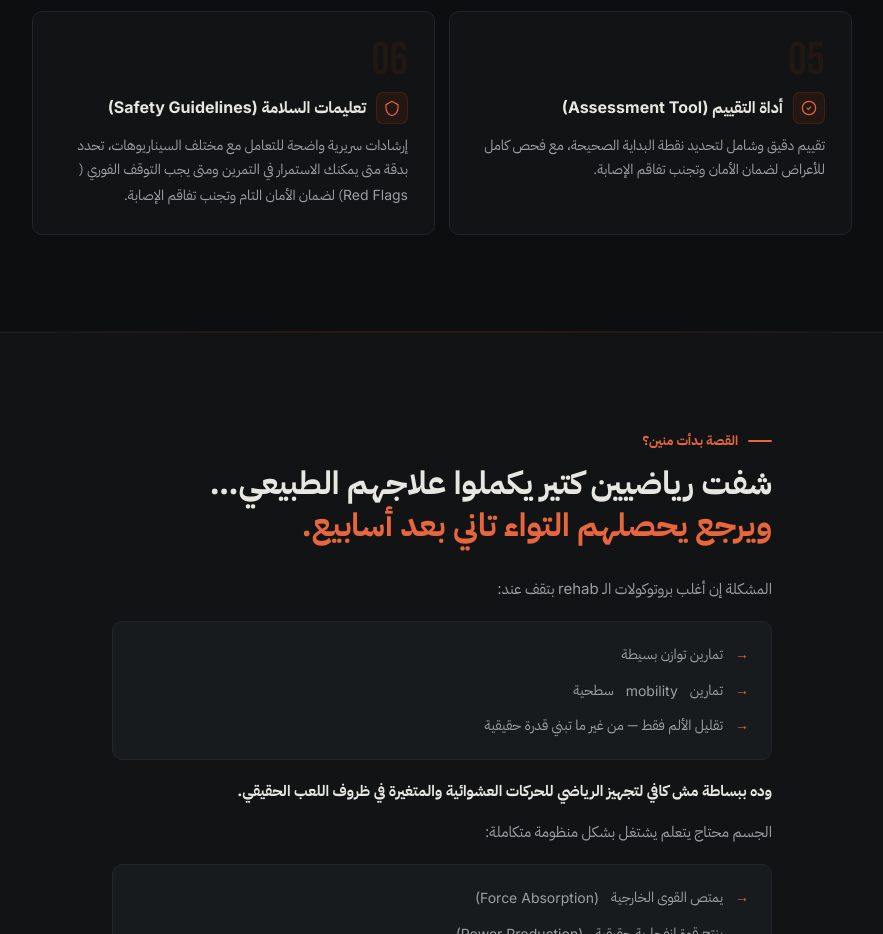
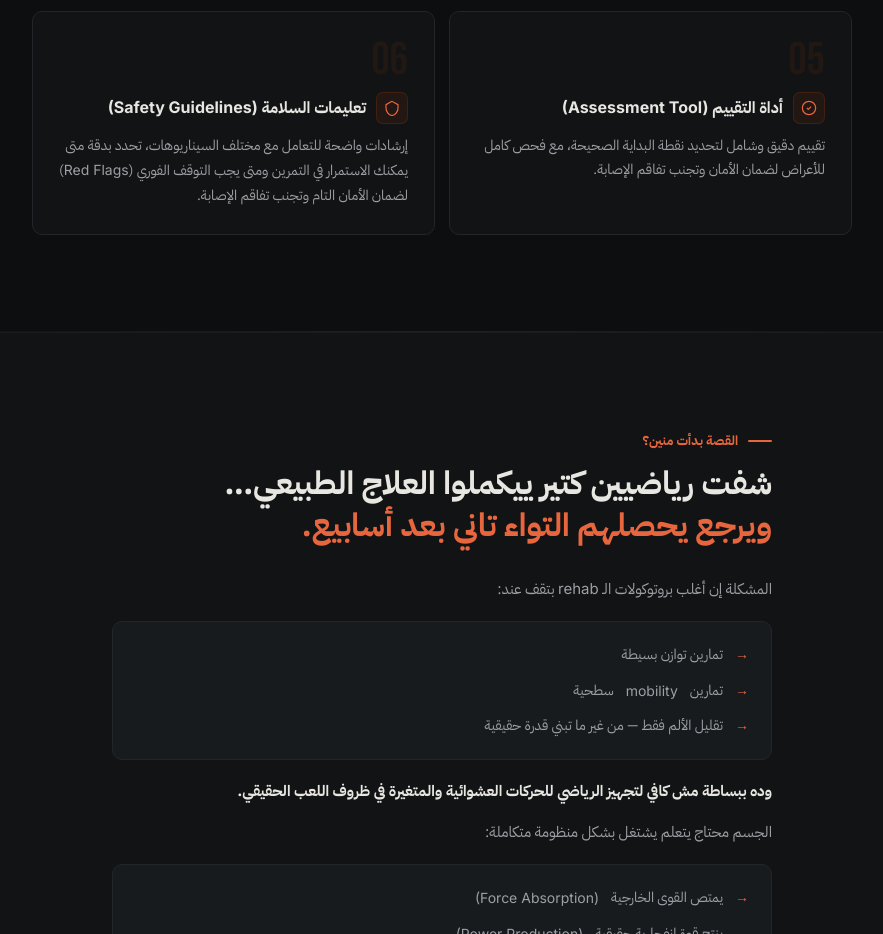
Before and after one commit to amrkhalid198/Landing-page, a plain HTML site: page index.html in a window 1280 px wide. Shown: the part 4603-5537 px from the top of the page, without its empty margins (198-1081 px from the left). Drawn offline with Linux system fonts and the light colour scheme.

Commit message:
Update index.html

```diff
--- a/index.html
+++ b/index.html
@@ -1580,7 +1580,7 @@
           </div>
           <h3>تعليمات السلامة <span class="en">(Safety Guidelines)</span></h3>
         </div>
-        <p>إرشادات سريرية واضحة للتعامل مع مختلف السيناريوهات، تحدد بدقة متى يمكنك الاستمرار في التمرين ومتى يجب التوقف الفوري (<span class="en">Red Flags</span>) لضمان الأمان التام وتجنب تفاقم الإصابة.</p>
+        <p>إرشادات واضحة للتعامل مع مختلف السيناريوهات، تحدد بدقة متى يمكنك الاستمرار في التمرين ومتى يجب التوقف الفوري (<span class="en">Red Flags</span>) لضمان الأمان التام وتجنب تفاقم الإصابة.</p>
       </div>
 
     </div>
@@ -1596,7 +1596,7 @@
       <div class="sec-label">القصة بدأت منين؟</div>
 
       <div class="backstory-pull">
-        شفت رياضيين كتير يكملوا علاجهم الطبيعي…<br />
+        شفت رياضيين كتير ييكملوا العلاج الطبيعي…<br />
         <em>ويرجع يحصلهم التواء تاني بعد أسابيع.</em>
       </div>
 
```
